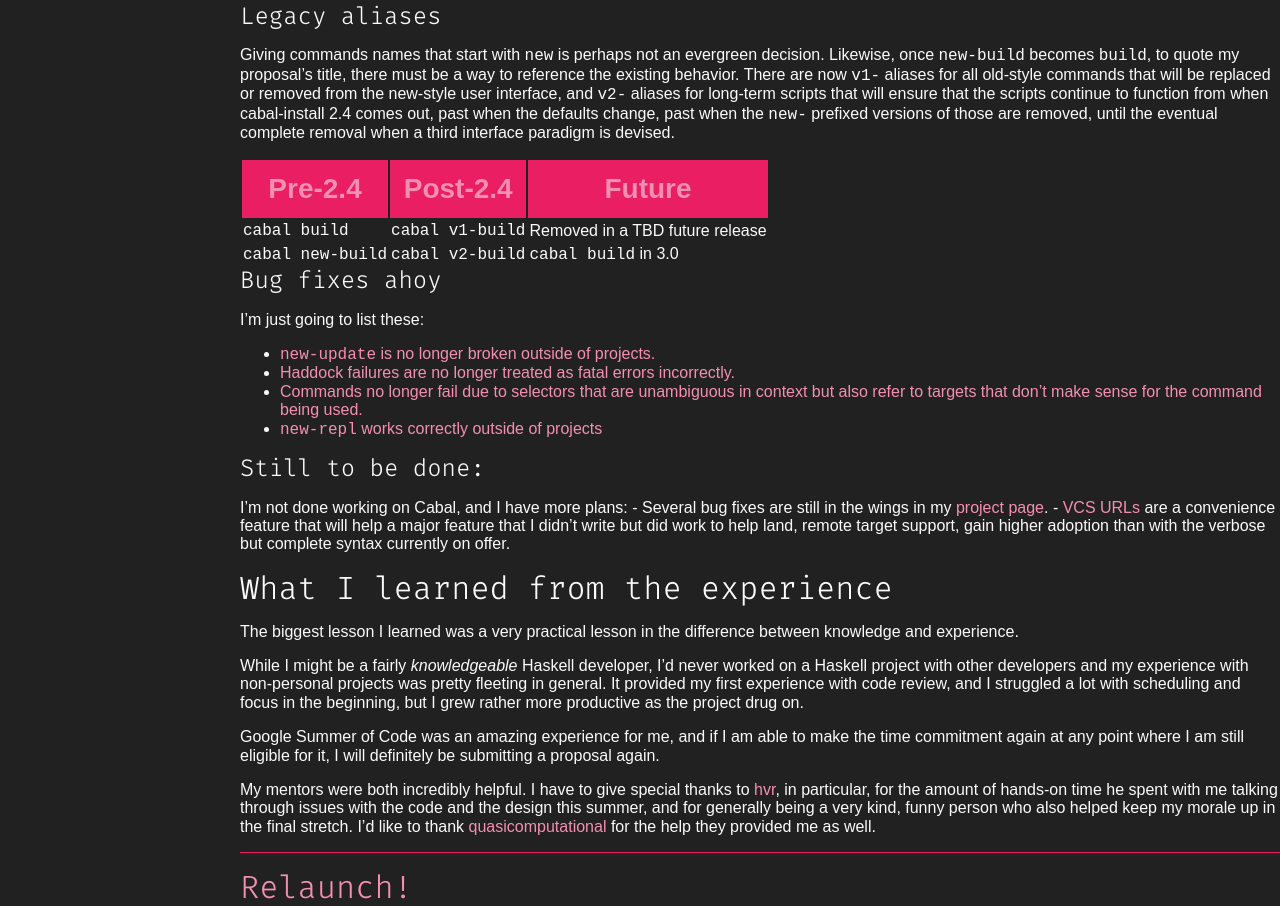
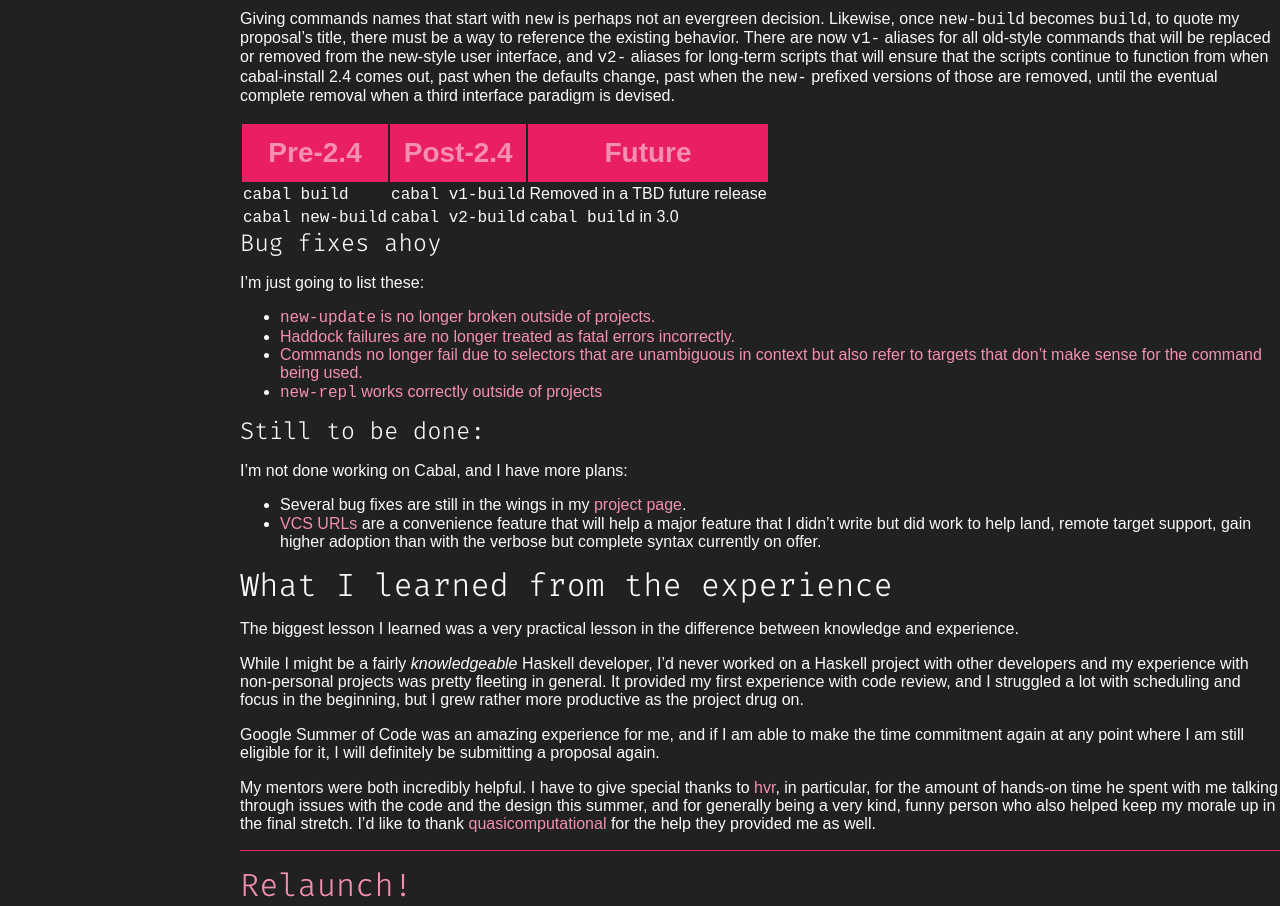
Before and after one commit to typedrat/typedrat.github.io, a plain HTML site: page index.html in a window 1280 px wide. Shown: the part 1492-2398 px from the top of the page. Drawn offline with nearby package versions, Linux system fonts and the light colour scheme; a web font is replaced by a local one.

Commit message:
Deploy typedr.at to github.com/typedrat/typedrat.github.io.git:master

```diff
--- a/index.html
+++ b/index.html
@@ -55,8 +55,7 @@
             <p class="post-dateline">August 14, 2018</p>
 
             <section>
-                <h1 id="what-i-did">What I did</h1>
-<p>This year, I took part in Google Summer of Code, with a project to attempt to finish bringing Cabal’s Nix-style local builds (the <code>new-</code> commands, at least for now) up to parity with the old stateful methodology of using <code>cabal-install</code>.</p>
+                <p>This year, I took part in Google Summer of Code, with a project to attempt to finish bringing Cabal’s Nix-style local builds (the <code>new-</code> commands, at least for now) up to parity with the old stateful methodology of using <code>cabal-install</code>.</p>
 <p>While I’m not sure that it covers every single use for legacy cabal out there, I did manage to bring in some exciting new-to-Cabal features on top of a whole heap of bug fixes and TODOs now done.</p>
 <h2 id="cabal-new-install-is-done."><code>cabal new-install</code> is done.</h2>
 <p>While the command existed before, it only worked to install executable from repository packages. I added support for the installation of local components and for the installation of libraries.</p>
@@ -115,7 +114,11 @@
 <li><a href="https://github.com/haskell/cabal/issues/5425"><code>new-repl</code> works correctly outside of projects</a></li>
 </ul>
 <h2 id="still-to-be-done">Still to be done:</h2>
-<p>I’m not done working on Cabal, and I have more plans: - Several bug fixes are still in the wings in my <a href="https://github.com/haskell/cabal/projects/6">project page</a>. - <a href="https://github.com/haskell/cabal/issues/5522">VCS URLs</a> are a convenience feature that will help a major feature that I didn’t write but did work to help land, remote target support, gain higher adoption than with the verbose but complete syntax currently on offer.</p>
+<p>I’m not done working on Cabal, and I have more plans:</p>
+<ul>
+<li>Several bug fixes are still in the wings in my <a href="https://github.com/haskell/cabal/projects/6">project page</a>.</li>
+<li><a href="https://github.com/haskell/cabal/issues/5522">VCS URLs</a> are a convenience feature that will help a major feature that I didn’t write but did work to help land, remote target support, gain higher adoption than with the verbose but complete syntax currently on offer.</li>
+</ul>
 <h1 id="what-i-learned-from-the-experience">What I learned from the experience</h1>
 <p>The biggest lesson I learned was a very practical lesson in the difference between knowledge and experience.</p>
 <p>While I might be a fairly <em>knowledgeable</em> Haskell developer, I’d never worked on a Haskell project with other developers and my experience with non-personal projects was pretty fleeting in general. It provided my first experience with code review, and I struggled a lot with scheduling and focus in the beginning, but I grew rather more productive as the project drug on.</p>
```
Also changed, not shown: posts/what-i-did-on-my-summer-vacation/index.html (+6 -3 lines).
